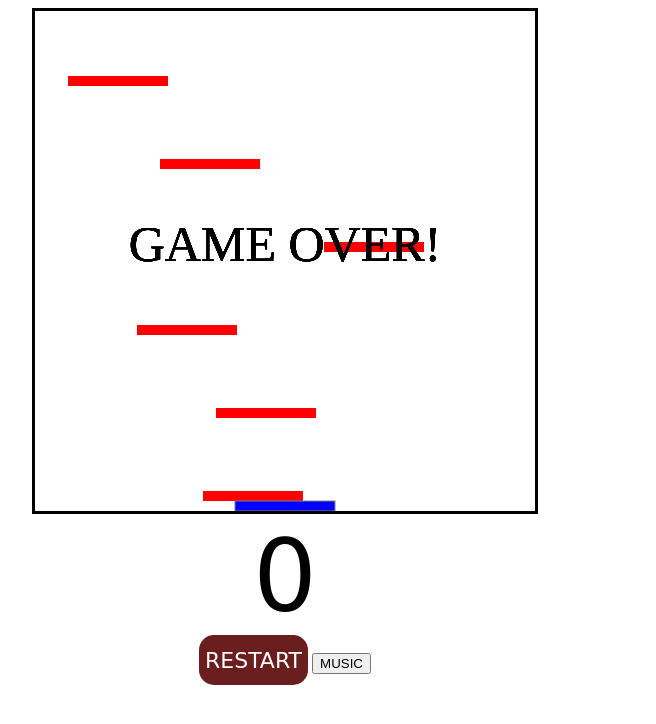
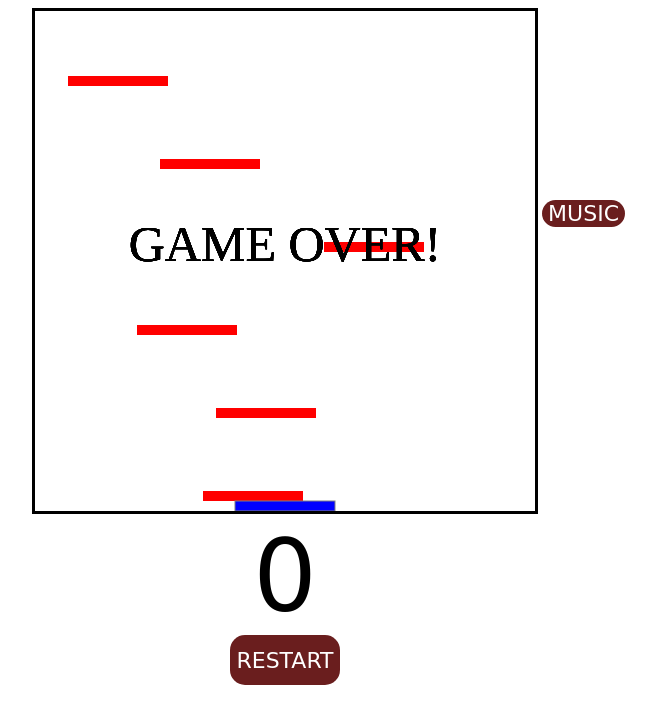
Before and after one commit to DucHai972/10minGame, a plain HTML site: page index.html in a window 1280 px wide. Shown: the whole page, without its empty margins (355-1011 px from the left). Drawn offline with Linux system fonts and the light colour scheme.

Commit message:
Update style.css

```diff
--- a/style.css
+++ b/style.css
@@ -21,3 +21,16 @@
     border-radius: 15px;
     cursor: pointer;
 }
+
+#mus  {
+    position: fixed;
+    right: 300px;
+    top: 200px;
+    font-family: cursive;
+    font-size: 22px;
+    border: none;
+    color: #fff;
+    background-color: rgb(106, 30, 30);
+    border-radius: 15px;
+    cursor: pointer;
+}
```
